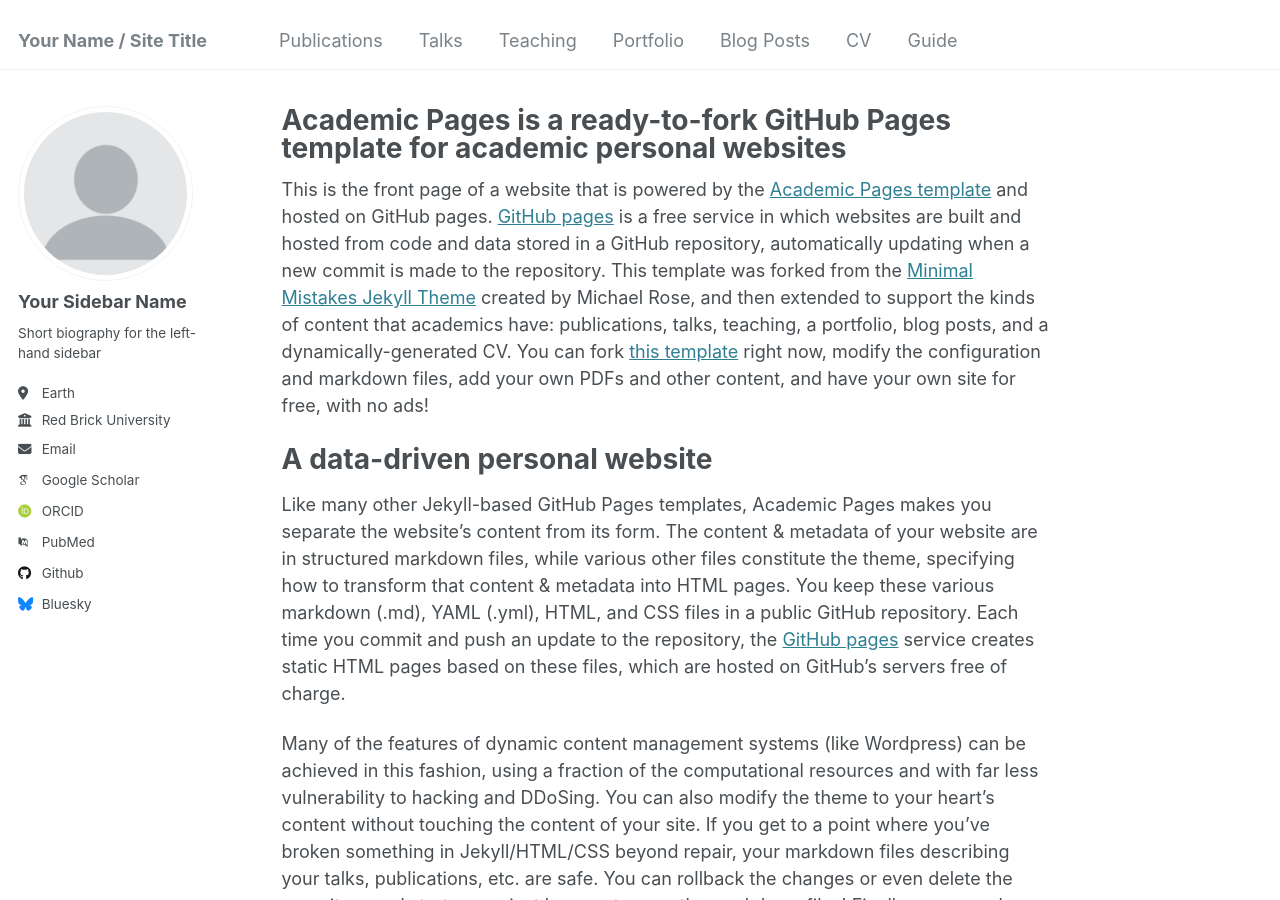
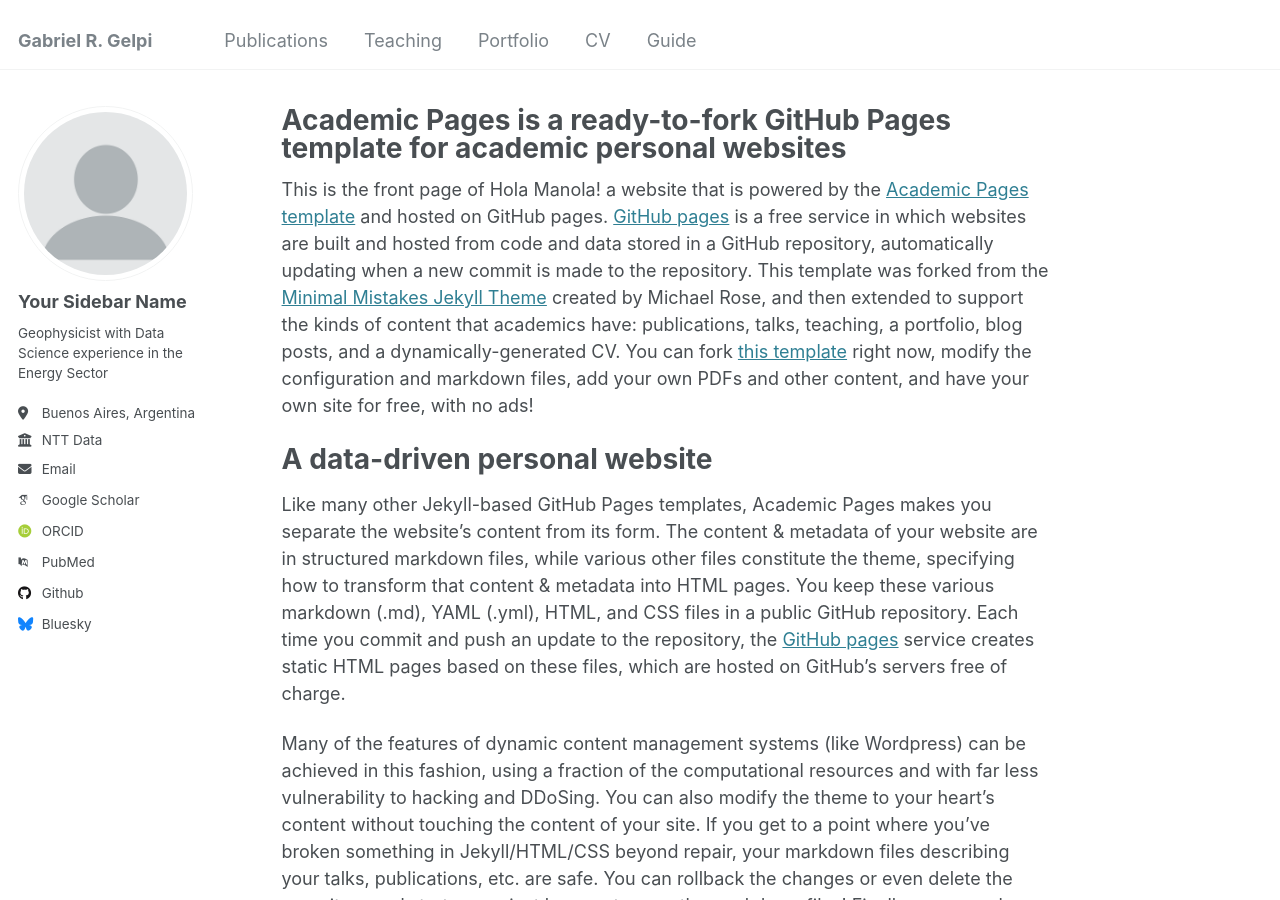
Before and after one commit to Geofgabriel/GeofTech, a Jekyll site: the page built from _pages/about.md, in a window 1280 px wide and 900 px high. Built offline with Jekyll 4.4.1, drawn with Linux system fonts in a browser that asks for light colours; some web fonts are replaced; some of the changed text lies outside the part shown.

Commit message:
Primeros cambios

```diff
--- a/_config.yml
+++ b/_config.yml
@@ -8,9 +8,9 @@
 
 # Basic Site Settings
 locale                   : "en-US"
-title                    : "Your Name / Site Title"
+title                    : "Gabriel R. Gelpi"
 title_separator          : "-"
-name                     : &name "Your Name"
+name                     : &name "Gabriel"
 description              : &description "personal description"
 url                      : https://academicpages.github.io # the base hostname & protocol for your site e.g. "https://[your GitHub username].github.io"
 baseurl                  : "" # the subpath of your site, e.g. "/blog"
@@ -20,15 +20,15 @@ repository               : "academicpages/academicpages.github.io"
 #               If a field is blank the icon and link will not appear, otherwise it will be shown.
 #               Additional customization can be done by editing /_includes/author-profile.html
 author:
-  # Biographic information
+  # Biographic information al costadito de la pagina principal.
   avatar           : "profile.png"
   name             : "Your Sidebar Name"
   pronouns         : # example: "she/her"
-  bio              : "Short biography for the left-hand sidebar"
-  location         : "Earth"
-  employer         : "Red Brick University"
+  bio              : "Geophysicist with Data Science experience in the Energy Sector"
+  location         : "Buenos Aires, Argentina"
+  employer         : "NTT Data"
   uri              : # URL
-  email            : "none@example.org"
+  email            : "grgelpi@gmail.com"
 
   # Academic websites
   arxiv            : # URL - Update with the correct link to your profile
--- a/_pages/about.md
+++ b/_pages/about.md
@@ -7,7 +7,7 @@ redirect_from:
   - /about.html
 ---
 
-This is the front page of a website that is powered by the [Academic Pages template](https://github.com/academicpages/academicpages.github.io) and hosted on GitHub pages. [GitHub pages](https://pages.github.com) is a free service in which websites are built and hosted from code and data stored in a GitHub repository, automatically updating when a new commit is made to the repository. This template was forked from the [Minimal Mistakes Jekyll Theme](https://mmistakes.github.io/minimal-mistakes/) created by Michael Rose, and then extended to support the kinds of content that academics have: publications, talks, teaching, a portfolio, blog posts, and a dynamically-generated CV. You can fork [this template](https://github.com/academicpages/academicpages.github.io) right now, modify the configuration and markdown files, add your own PDFs and other content, and have your own site for free, with no ads!
+This is the front page of  Hola Manola! a website that is powered by the [Academic Pages template](https://github.com/academicpages/academicpages.github.io) and hosted on GitHub pages. [GitHub pages](https://pages.github.com) is a free service in which websites are built and hosted from code and data stored in a GitHub repository, automatically updating when a new commit is made to the repository. This template was forked from the [Minimal Mistakes Jekyll Theme](https://mmistakes.github.io/minimal-mistakes/) created by Michael Rose, and then extended to support the kinds of content that academics have: publications, talks, teaching, a portfolio, blog posts, and a dynamically-generated CV. You can fork [this template](https://github.com/academicpages/academicpages.github.io) right now, modify the configuration and markdown files, add your own PDFs and other content, and have your own site for free, with no ads!
 
 A data-driven personal website
 ======
```
Also changed, not shown: _data/navigation.yml (+4 -4 lines).
